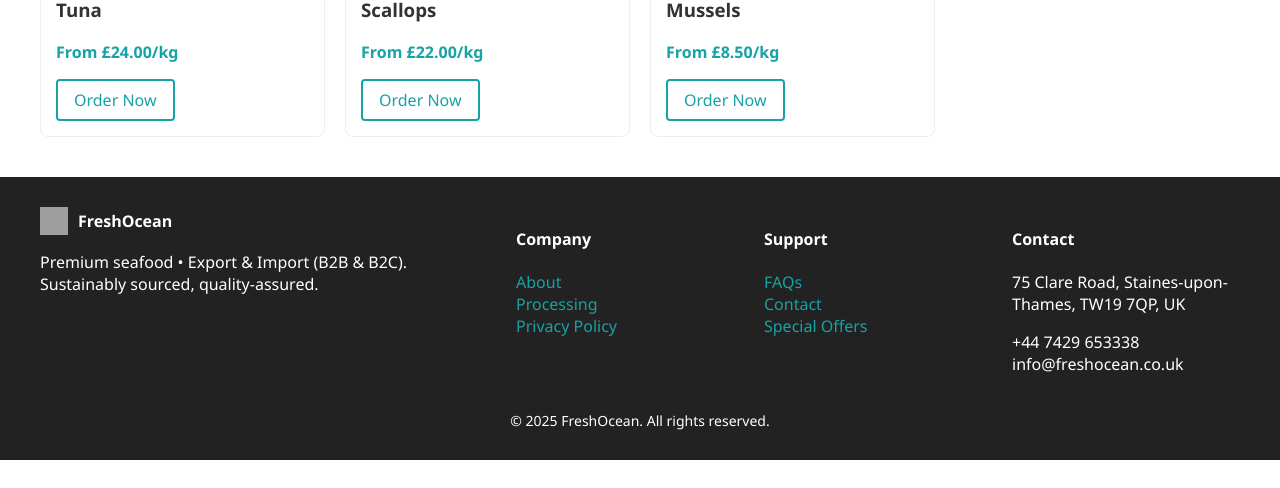
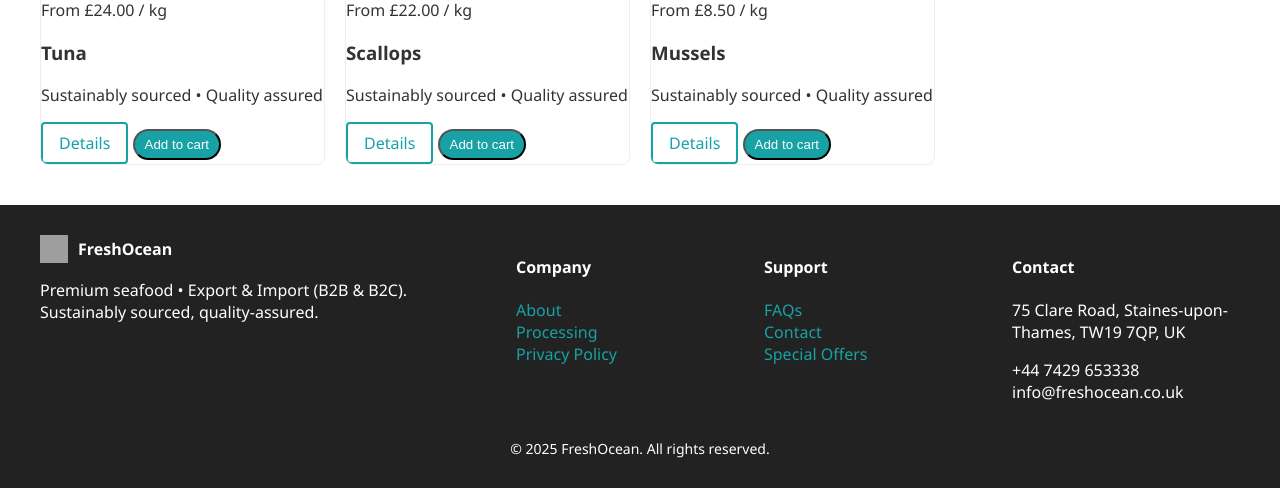
Before and after one commit to kyawbosan/FreshOceanuk, a Flask app: page /products in a window 1280 px wide. Shown: the part 939-1427 px from the top of the page. Before the commit the page ends 1399 px from the top, so only its background shows below. Run offline with Flask 3, Linux system fonts and the light colour scheme; grey boxes are pictures that could not be loaded.

Commit message:
Products: switch to storefront cards

```diff
--- a/templates/products.html
+++ b/templates/products.html
@@ -20,24 +20,35 @@
 
 <main class="section container">
   <div class="product-grid">
-    {% for product in [
-      {'name':'King Crab','img':'king-crab.jpg','price':'From £36.00/kg','anchor':'crab'},
-      {'name':'Lobster','img':'lobster.jpg','price':'From £48.00/kg','anchor':'lobster'},
-      {'name':'Shrimp','img':'shrimp.jpg','price':'From £15.00/kg','anchor':'shrimp'},
-      {'name':'Salmon','img':'salmon.jpg','price':'From £19.90/kg','anchor':'salmon'},
-      {'name':'Tuna','img':'tuna.jpg','price':'From £24.00/kg','anchor':'tuna'},
-      {'name':'Scallops','img':'scallops.jpg','price':'From £22.00/kg','anchor':'scallops'},
-      {'name':'Mussels','img':'mussels.jpg','price':'From £8.50/kg','anchor':'mussels'}
+
+    {% for p in [
+      {'name':'King Crab','img':'king-crab.jpg','price':'From £36.00 / kg','anchor':'crab','tag':'King Crab'},
+      {'name':'Lobster','img':'lobster.jpg','price':'From £28.00 / kg','anchor':'lobster','tag':'Lobster'},
+      {'name':'Shrimp','img':'shrimp.jpg','price':'From £14.50 / kg','anchor':'shrimp','tag':'Shrimp'},
+      {'name':'Salmon','img':'salmon.jpg','price':'From £19.90 / kg','anchor':'salmon','tag':'Salmon'},
+      {'name':'Tuna','img':'tuna.jpg','price':'From £24.00 / kg','anchor':'tuna','tag':'Tuna'},
+      {'name':'Scallops','img':'scallops.jpg','price':'From £22.00 / kg','anchor':'scallops','tag':'Scallops'},
+      {'name':'Mussels','img':'mussels.jpg','price':'From £8.50 / kg','anchor':'mussels','tag':'Mussels'}
     ] %}
-    <article class="product-card" id="{{ product.anchor }}">
-      <img src="{{ url_for('static', filename='assets/' + product.img) }}" alt="{{ product.name }}">
-      <div class="content">
-        <h3>{{ product.name }}</h3>
-        <p class="price">{{ product.price }}</p>
-        <a class="btn btn-outline" href="#">Order Now</a>
+
+    <article class="product-card" id="{{ p.anchor }}">
+      <div class="p-thumb">
+        <span class="p-tag">{{ p.tag }}</span>
+        <img src="{{ url_for('static', filename='assets/' + p.img) }}" alt="{{ p.name }}">
+        <div class="p-price">{{ p.price }}</div>
+      </div>
+      <div class="p-body">
+        <h3 class="p-title">{{ p.name }}</h3>
+        <p class="p-note subtle">Sustainably sourced • Quality assured</p>
+        <div class="p-actions">
+          <a class="btn btn-outline" href="#{{ p.anchor }}">Details</a>
+          <button class="btn btn-mini" onclick="addToCart({name:'{{ p.name }}'})">Add to cart</button>
+        </div>
       </div>
     </article>
+
     {% endfor %}
+
   </div>
 </main>
 
```
